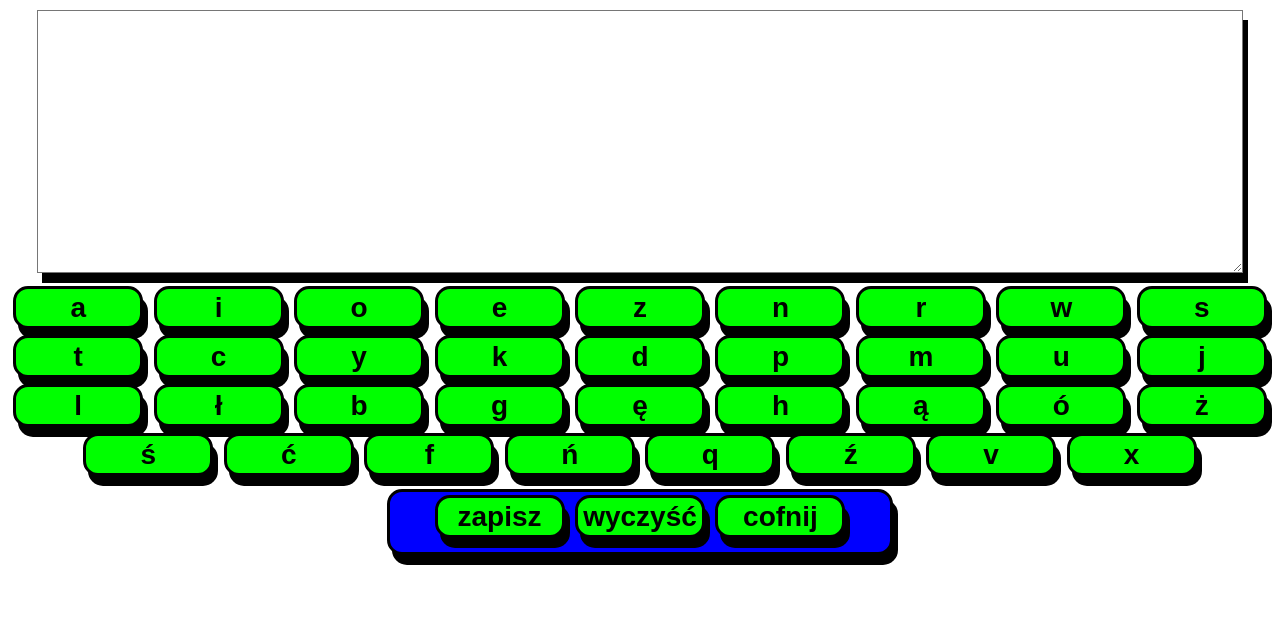
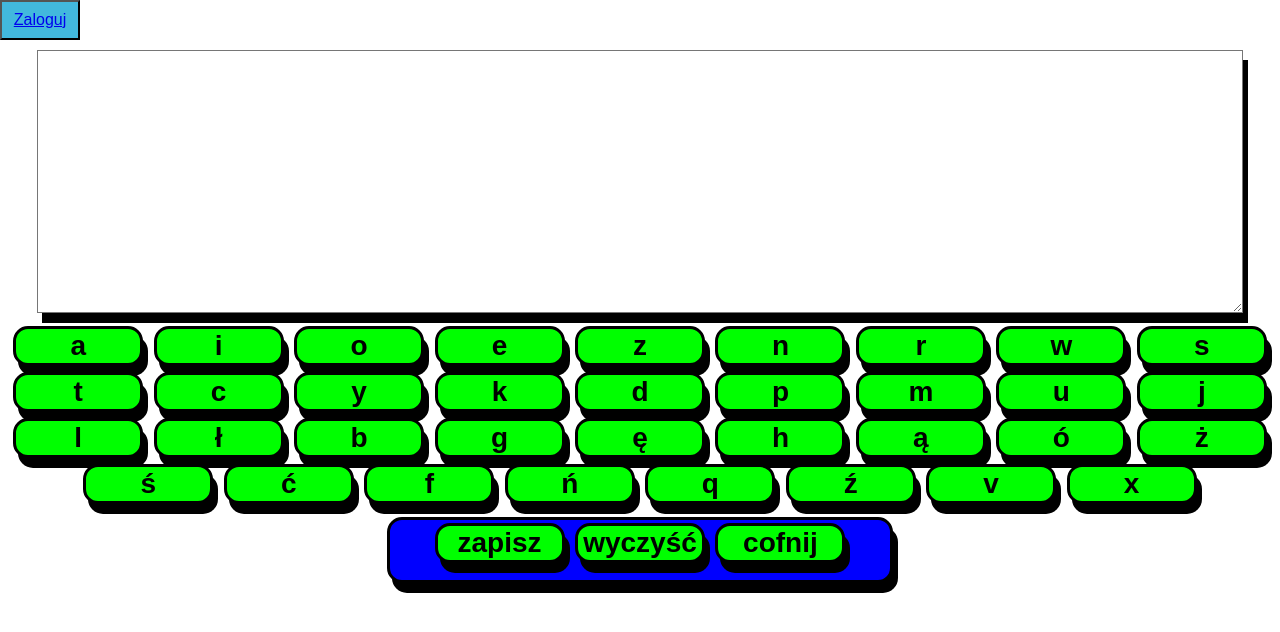
Before and after one commit to Mar3eczek17/PISAK, a Django app: page /pen/memo/ in a window 1280 px wide. Shown: the top 632 px of the page. Run offline with Django 4.2, Linux system fonts and the light colour scheme; some libraries are stand-ins or nearby versions.

Commit message:
Logout button, thrown on the page with the board - normal - clickable. Removed view (together with the url and template attached to it), and the user, after logging in, is immediately redirected to the memo board.

```diff
--- a/config/settings.py
+++ b/config/settings.py
@@ -25,7 +25,8 @@ SECRET_KEY = 'django-insecure-h+$7m05u_)9yo-x2m9w64$s!st5ys1h=rcf=a9$y7#19!64uz8
 # SECURITY WARNING: don't run with debug turned on in production!
 DEBUG = True
 
-ALLOWED_HOSTS = ['.localhost', '127.0.0.1', '[::1]']
+ALLOWED_HOSTS = []
+# ALLOWED_HOSTS = ['.localhost', '127.0.0.1', '[::1]']
 
 
 # Application definition
--- a/pen/static/pen/css/style.css
+++ b/pen/static/pen/css/style.css
@@ -3,7 +3,7 @@
     border: 3px solid black;
     font-weight: bold;
     background-color: red;
-    height: 35px;
+    height: 32px;
     width: 120px;
     font-size: 28px;
     text-align: center;
@@ -19,7 +19,7 @@
     border: 3px solid black;
     font-weight: bold;
     background-color: #00FF00;
-    height: 35px;
+    height: 32px;
     width: 120px;
     font-size: 28px;
     text-align: center;
@@ -34,7 +34,7 @@
     border: 3px solid black;
     font-weight: bold;
     background-color: #00FF00;
-    height: 35px;
+    height: 32px;
     width: 120px;
     font-size: 28px;
     text-align: center;
@@ -74,3 +74,9 @@
     height: 60px;
     width: 500px;
 }
+
+.button-secondary {
+    height: 40px;
+    width: 80px;
+    background: rgb(66, 184, 221);
+}
--- a/pen/templates/pen/login.html
+++ b/pen/templates/pen/login.html
@@ -8,7 +8,7 @@
     <form method="POST">{% csrf_token %}
         <input type="text" name="user" placeholder="username">
         <input type="password" name="password" placeholder="password">
-        <input type="submit" name="Zaloguj">
+        <input type="submit" value="Zaloguj">
     </form>
 </body>
 </html>
--- a/pen/templates/pen/memo.html
+++ b/pen/templates/pen/memo.html
@@ -9,6 +9,21 @@
     <link rel="stylesheet" href="https://unpkg.com/purecss@2.0.6/build/pure-min.css" integrity="sha384-Uu6IeWbM+gzNVXJcM9XV3SohHtmWE+3VGi496jvgX1jyvDTXfdK+rfZc8C1Aehk5" crossorigin="anonymous">
     </head>
 <body>
+
+<form method="POST">
+    {% if user.is_authenticated %}
+    Witaj {{ user }}!
+    <form method="POST">
+        {% csrf_token %}
+        <br>
+        <button type="submit" class="button-secondary"> <a href="{% url 'pen:login-view' %}"> Wyloguj </a> </button>
+    </form>
+    {% else %}
+    {% csrf_token %}
+        <button type="submit" class="button-secondary"> <a href="{% url 'pen:memo' %}"> Zaloguj </a> </button>
+    {% endif %}
+</form>
+
         <form id="jsform" action="{% url 'pen:add_new_memo' %}" method="post">
             {% csrf_token %}
             <textarea name="memo_body" class="use-keyboard-input" id="my_console" cols="110" rows="14"></textarea>
@@ -57,5 +72,7 @@
                         <input value="cofnij" class="buttons" id="37"/>
                 </div>
         </form>
+
+
 </body>
 </html>
--- a/pen/urls.py
+++ b/pen/urls.py
@@ -8,6 +8,5 @@ urlpatterns = [
     path('add_new_memo/', views.add_new_memo, name='add_new_memo'),
     path('show_all_memos/', views.show_all_memos, name='show_all_memos'),
     path('login-view/', views.login_view, name='login-view'),
-    path('home/', views.home, name='home'),
     path('register/', views.register, name='register'),
 ]
--- a/pen/views.py
+++ b/pen/views.py
@@ -42,20 +42,10 @@ def login_view(request):
 
         if user:
             login(request, user=user)
-        return redirect('pen:home')
+        return redirect('pen:memo')
     return render(
         request,
         "pen/login.html"
-    )
-
-
-def home(request):
-    if request.method == "POST":
-        logout(request)
-        redirect('pen:home')
-    return render(
-        request,
-        'pen/home.html',
     )
 
 
```
Also changed, not shown: pen/templates/pen/home.html (deleted, +0 -17 lines).
